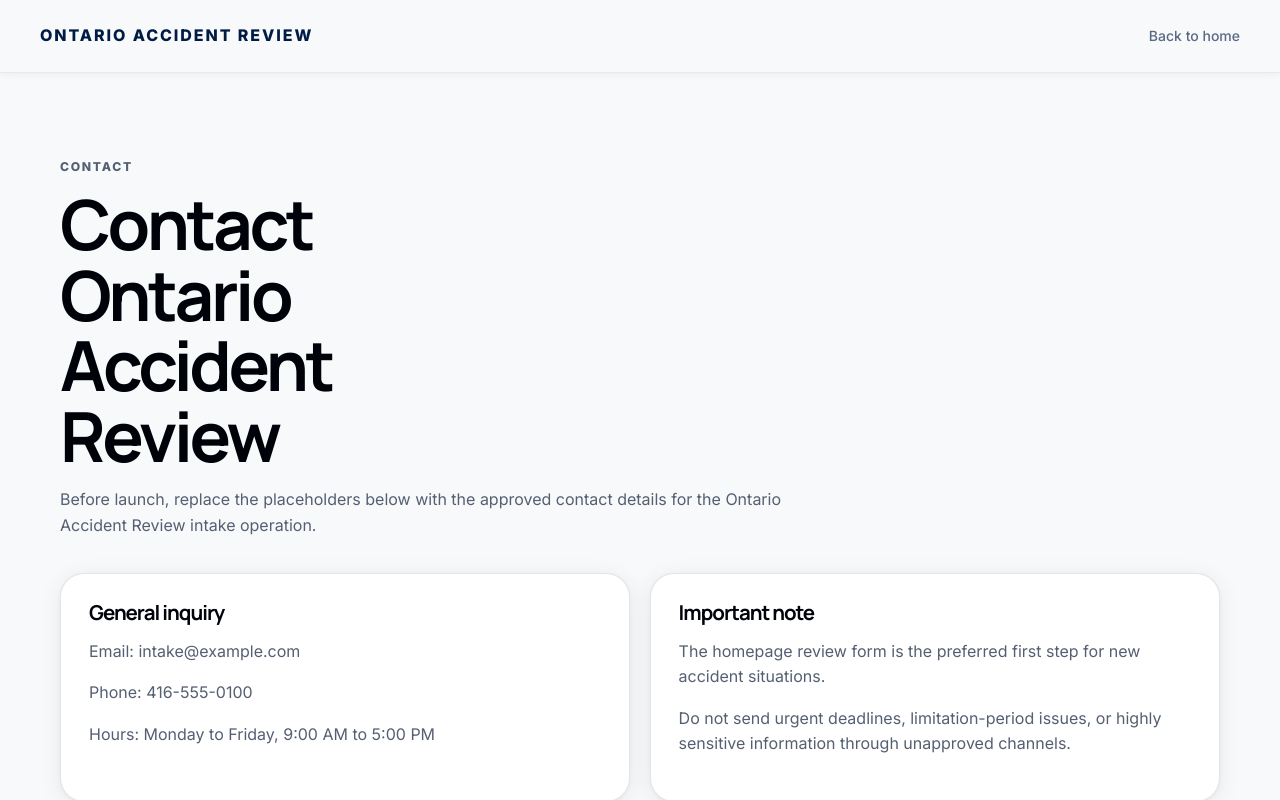
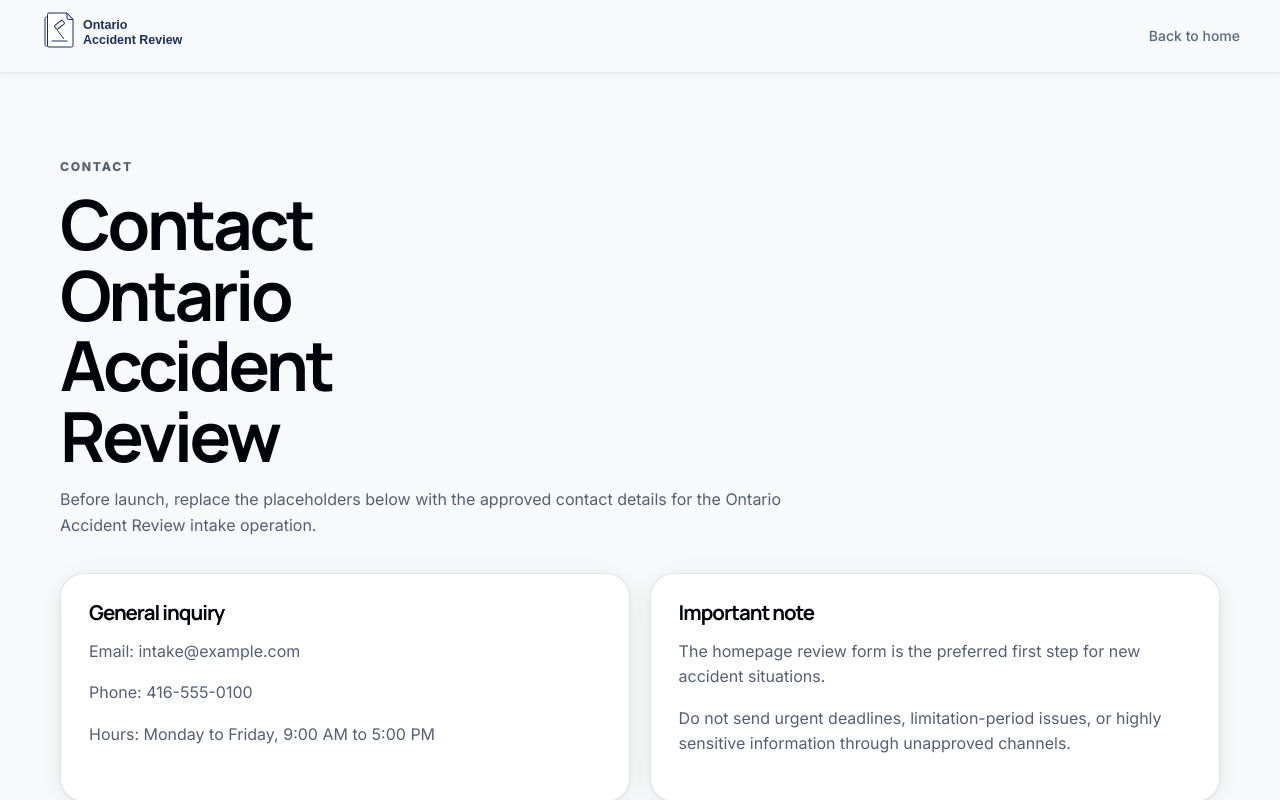
Before and after one commit to jyoung905/OARreal, a Next.js app: page /contact in a window 1280 px wide. Shown: the top 800 px of the page. Built offline with nearby package versions, Linux system fonts and the light colour scheme.

Commit message:
Update SiteHeader.jsx

```diff
--- a/components/SiteHeader.jsx
+++ b/components/SiteHeader.jsx
@@ -1,4 +1,5 @@
 import Link from 'next/link';
+import Image from 'next/image';
 import { site } from '@/lib/site';
 
 export function SiteHeader() {
@@ -6,7 +7,13 @@ export function SiteHeader() {
     <header className="stitch-header">
       <div className="stitch-nav">
         <Link href="/" className="stitch-brand" aria-label={site.name}>
-          {site.name}
+          <Image
+            src="/logo-placeholder.svg"
+            alt="Ontario Accident Review"
+            width={220}
+            height={50}
+            priority
+          />
         </Link>
         <nav className="stitch-nav-links desktop-only">
           {site.navLinks.map((link) => (
@@ -23,7 +30,15 @@ export function SimpleHeader() {
   return (
     <header className="stitch-header">
       <div className="stitch-nav">
-        <Link href="/" className="stitch-brand" aria-label={site.name}>{site.name}</Link>
+        <Link href="/" className="stitch-brand" aria-label={site.name}>
+          <Image
+            src="/logo-placeholder.svg"
+            alt="Ontario Accident Review"
+            width={220}
+            height={50}
+            priority
+          />
+        </Link>
         <Link className="stitch-nav-link" href="/">Back to home</Link>
       </div>
     </header>
```
